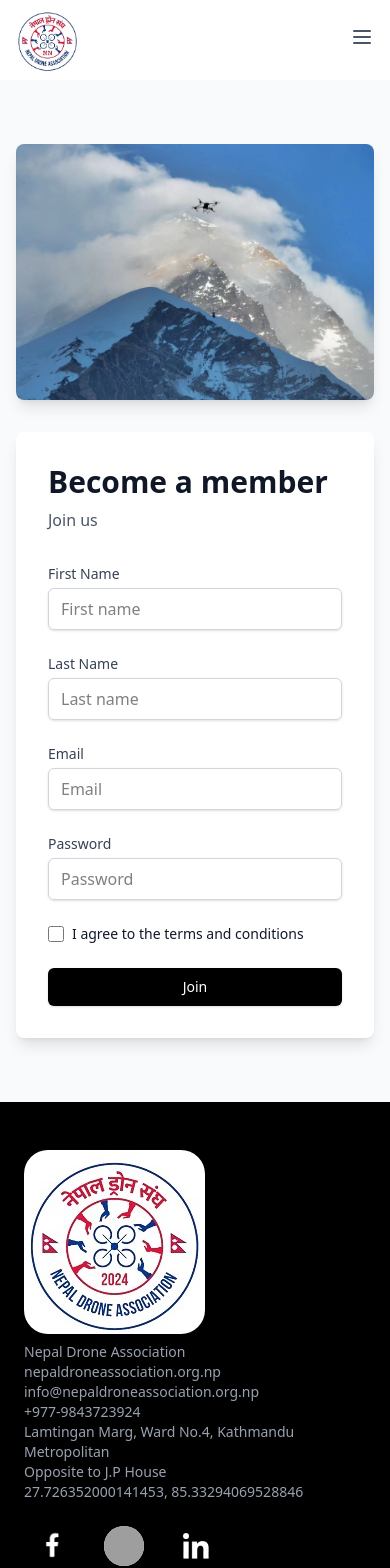
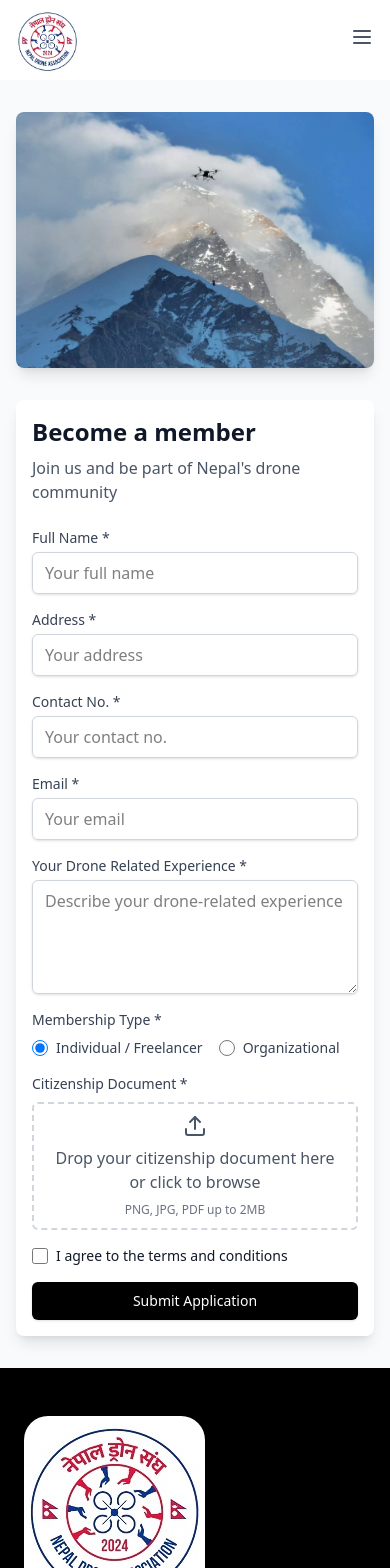
Before and after one commit to Robotics-Academy-of-Nepal/Nepal-Drone_Association, a React (Vite) app: page /#/member in a window 390 px wide. Shown: the top 1568 px of the page. Built offline with nearby package versions, Linux system fonts and the light colour scheme; grey boxes are pictures that could not be loaded.

Commit message:
commitment

```diff
--- a/package.json
+++ b/package.json
@@ -16,6 +16,7 @@
     "@fontsource/syne": "^5.1.1",
     "@fontsource/unbounded": "^5.1.2",
     "@tailwindcss/vite": "^4.0.0",
+    "axios": "^1.7.9",
     "lucide-react": "^0.474.0",
     "react": "^18.3.1",
     "react-dom": "^18.3.1",
--- a/src/MemberShip.jsx
+++ b/src/MemberShip.jsx
@@ -1,14 +1,143 @@
-import React from 'react';
-import drone8 from './assets/drone8.png';
+import React, { useState } from 'react';
+import axios from 'axios';
+import drone13 from './assets/drone13.jpg';
+import { Upload } from 'lucide-react';
 import Navbar from './NavBar';
 import Footer from './Footer';
-import drone13 from './assets/drone13.jpg';
 
 const MembershipForm = () => {
+  const [memberType, setMemberType] = useState('individual');
+  const [formData, setFormData] = useState({
+    fullName: '',
+    address: '',
+    contact: '',
+    email: '',
+    experience: '',
+    orgName: '',
+    orgWeblink: '',
+    orgSocial: '',
+  });
+  const [files, setFiles] = useState({
+    citizenship: null,
+    regDocument: null,
+  });
+  const [errors, setErrors] = useState({});
+  const [isSubmitting, setIsSubmitting] = useState(false);
+
+  const handleInputChange = (e) => {
+    const { name, value } = e.target;
+    setFormData(prev => ({
+      ...prev,
+      [name]: value
+    }));
+  };
+
+  const validateFileSize = (file) => {
+    const maxSize = 2 * 1024 * 1024; // 2MB in bytes
+    return file.size <= maxSize;
+  };
+
+  const handleFileChange = (e) => {
+    const { name, files: uploadedFiles } = e.target;
+    const file = uploadedFiles[0];
+
+    if (file) {
+      if (!validateFileSize(file)) {
+        setErrors(prev => ({
+          ...prev,
+          [name]: 'File size must be less than 2MB'
+        }));
+        return;
+      }
+
+      setFiles(prev => ({
+        ...prev,
+        [name]: file
+      }));
+      setErrors(prev => ({
+        ...prev,
+        [name]: null
+      }));
+    }
+  };
+
+  const FileUploadBox = ({ id, label }) => (
+    <div className="mt-1">
+      <label
+        htmlFor={id}
+        className="flex justify-center w-full h-32 px-4 transition bg-white border-2 border-gray-300 border-dashed rounded-md appearance-none cursor-pointer hover:border-blue-500 focus:outline-none"
+      >
+        <span className="flex flex-col items-center justify-center space-y-2">
+          <Upload className="w-6 h-6 text-gray-600" />
+          <span className="font-medium text-gray-600 text-center">
+            {files[id] ? files[id].name : `Drop your ${label} here or click to browse`}
+          </span>
+          <span className="text-xs text-gray-500">
+            PNG, JPG, PDF up to 2MB
+          </span>
+        </span>
+        <input
+          type="file"
+          id={id}
+          name={id}
+          className="hidden"
+          accept=".jpg,.jpeg,.png,.pdf"
+          onChange={handleFileChange}
+        />
+      </label>
+      {errors[id] && (
+        <p className="mt-1 text-sm text-red-600">{errors[id]}</p>
+      )}
+    </div>
+  );
+
+  const handleSubmit = async (e) => {
+    e.preventDefault();
+    setIsSubmitting(true);
+    setErrors({});
+
+    try {
+      const formDataToSend = new FormData();
+
+      // Append all form fields
+      Object.entries(formData).forEach(([key, value]) => {
+        if (memberType === 'individual' && ['orgName', 'orgWeblink', 'orgSocial'].includes(key)) {
+          return;
+        }
+        formDataToSend.append(key, value);
+      });
+
+      // Append files
+      formDataToSend.append('citizenship', files.citizenship);
+      if (memberType === 'organizational' && files.regDocument) {
+        formDataToSend.append('regDocument', files.regDocument);
+      }
+
+      formDataToSend.append('memberType', memberType);
+
+      const response = await axios.post('/api/membership', formDataToSend, {
+        headers: {
+          'Content-Type': 'multipart/form-data',
+        },
+      });
+
+      if (response.data.success) {
+        // Handle success (e.g., show success message, redirect)
+        alert('Application submitted successfully!');
+      }
+    } catch (error) {
+      setErrors({
+        submit: error.response?.data?.message || 'Failed to submit application. Please try again.'
+      });
+    } finally {
+      setIsSubmitting(false);
+    }
+  };
+
   return (
     <>
     <Navbar />
-    <div className="min-h-screen bg-gray-50 py-16 px-4 sm:px-6 lg:px-8">
+    <div className="min-h-screen bg-gray-50 py-8 sm:py-12 px-4 sm:px-6 lg:px-8">
       <div className="max-w-6xl mx-auto">
         <div className="grid grid-cols-1 lg:grid-cols-2 gap-8">
 
@@ -20,85 +149,147 @@ const MembershipForm = () => {
             />
           </div>
 
-          <div className="bg-white rounded-lg shadow-lg p-8">
+          <div className="bg-white rounded-lg shadow-lg p-4 sm:p-8">
             <div className="max-w-md mx-auto">
-              <h1 className="text-3xl font-bold text-gray-900 mb-2">
+              <h1 className="text-2xl sm:text-3xl font-bold text-gray-900 mb-2">
                 Become a member
               </h1>
-              <p className="text-gray-600 mb-8">
-                Join us
+              <p className="text-gray-600 mb-6 sm:mb-8">
+                Join us and be part of Nepal's drone community
               </p>
 
-              <form className="space-y-6">
+              <form onSubmit={handleSubmit} className="space-y-4 sm:space-y-6">
+                {/* Basic Information */}
+                {Object.entries({
+                  fullName: 'Full Name',
+                  address: 'Address',
+                  contact: 'Contact No.',
+                  email: 'Email',
+                }).map(([key, label]) => (
+                  <div key={key}>
+                    <label
+                      htmlFor={key}
+                      className="block text-sm font-medium text-gray-700"
+                    >
+                      {label} *
+                    </label>
+                    <input
+                      type={key === 'email' ? 'email' : 'text'}
+                      id={key}
+                      name={key}
+                      value={formData[key]}
+                      onChange={handleInputChange}
+                      required
+                      className="mt-1 block w-full rounded-md border border-gray-300 px-3 py-2 shadow-sm focus:border-blue-500 focus:outline-none focus:ring-1 focus:ring-blue-500"
+                      placeholder={`Your ${label.toLowerCase()}`}
+                    />
+                  </div>
+                ))}
+
                 <div>
                   <label
-                    htmlFor="firstName"
+                    htmlFor="experience"
                     className="block text-sm font-medium text-gray-700"
                   >
-                    First Name
+                    Your Drone Related Experience *
                   </label>
-                  <input
-                    type="text"
-                    id="firstName"
-                    name="firstName"
+                  <textarea
+                    id="experience"
+                    name="experience"
+                    value={formData.experience}
+                    onChange={handleInputChange}
+                    required
+                    rows={4}
                     className="mt-1 block w-full rounded-md border border-gray-300 px-3 py-2 shadow-sm focus:border-blue-500 focus:outline-none focus:ring-1 focus:ring-blue-500"
-                    placeholder="First name"
+                    placeholder="Describe your drone-related experience"
                   />
                 </div>
 
+                {/* Membership Type Selection */}
                 <div>
+                  <label className="block text-sm font-medium text-gray-700 mb-2">
+                    Membership Type *
+                  </label>
+                  <div className="flex flex-wrap gap-4">
+                    <label className="flex items-center">
+                      <input
+                        type="radio"
+                        name="memberType"
+                        value="individual"
+                        checked={memberType === 'individual'}
+                        onChange={(e) => setMemberType(e.target.value)}
+                        className="h-4 w-4 text-blue-600 focus:ring-blue-500 border-gray-300"
+                      />
+                      <span className="ml-2 text-sm text-gray-700">Individual / Freelancer</span>
+                    </label>
+                    <label className="flex items-center">
+                      <input
+                        type="radio"
+                        name="memberType"
+                        value="organizational"
+                        checked={memberType === 'organizational'}
+                        onChange={(e) => setMemberType(e.target.value)}
+                        className="h-4 w-4 text-blue-600 focus:ring-blue-500 border-gray-300"
+                      />
+                      <span className="ml-2 text-sm text-gray-700">Organizational</span>
+                    </label>
+                  </div>
+                </div>
+
+                {/* Organizational Fields */}
+                {memberType === 'organizational' && (
+                  <>
+                    {Object.entries({
+                      orgName: 'Organization Name',
+                      orgWeblink: 'Organization Weblink',
+                      orgSocial: 'Organization Social Media Link',
+                    }).map(([key, label]) => (
+                      <div key={key}>
                         <label
-                    htmlFor="lastName"
+                          htmlFor={key}
                           className="block text-sm font-medium text-gray-700"
                         >
-                    Last Name
+                          {label} *
                         </label>
                         <input
-                    type="text"
-                    id="lastName"
-                    name="lastName"
+                          type={key.includes('link') ? 'url' : 'text'}
+                          id={key}
+                          name={key}
+                          value={formData[key]}
+                          onChange={handleInputChange}
+                          required
                           className="mt-1 block w-full rounded-md border border-gray-300 px-3 py-2 shadow-sm focus:border-blue-500 focus:outline-none focus:ring-1 focus:ring-blue-500"
-                    placeholder="Last name"
+                          placeholder={key.includes('link') ? 'https://...' : label}
                         />
                       </div>
+                    ))}
+                  </>
+                )}
 
+                {/* File Upload Sections */}
                 <div>
-                  <label
-                    htmlFor="email"
-                    className="block text-sm font-medium text-gray-700"
-                  >
-                    Email
+                  <label className="block text-sm font-medium text-gray-700 mb-2">
+                    Citizenship Document *
                   </label>
-                  <input
-                    type="email"
-                    id="email"
-                    name="email"
-                    className="mt-1 block w-full rounded-md border border-gray-300 px-3 py-2 shadow-sm focus:border-blue-500 focus:outline-none focus:ring-1 focus:ring-blue-500"
-                    placeholder="Email"
-                  />
+                  <FileUploadBox id="citizenship" label="citizenship document" />
                 </div>
 
+                {memberType === 'organizational' && (
                   <div>
-                  <label
-                    htmlFor="password"
-                    className="block text-sm font-medium text-gray-700"
-                  >
-                    Password
+                    <label className="block text-sm font-medium text-gray-700 mb-2">
+                      Organization Registration Document *
                     </label>
-                  <input
-                    type="password"
-                    id="password"
-                    name="password"
-                    className="mt-1 block w-full rounded-md border border-gray-300 px-3 py-2 shadow-sm focus:border-blue-500 focus:outline-none focus:ring-1 focus:ring-blue-500"
-                    placeholder="Password"
-                  />
+                    <FileUploadBox id="regDocument" label="registration document" />
                   </div>
+                )}
 
+                {/* Terms and Submit */}
                 <div className="flex items-center">
                   <input
                     id="terms"
                     name="terms"
                     type="checkbox"
+                    required
                     className="h-4 w-4 rounded border-gray-300 text-blue-600 focus:ring-blue-500"
                   />
                   <label
@@ -109,11 +300,16 @@ const MembershipForm = () => {
                   </label>
                 </div>
 
+                {errors.submit && (
+                  <p className="text-sm text-red-600">{errors.submit}</p>
+                )}
+
                 <button
                   type="submit"
-                  className="w-full flex justify-center py-2 px-4 border border-transparent rounded-md shadow-sm text-sm font-medium text-white bg-black hover:bg-gray-800 focus:outline-none focus:ring-2 focus:ring-offset-2 focus:ring-black"
+                  disabled={isSubmitting}
+                  className="w-full flex justify-center py-2 px-4 border border-transparent rounded-md shadow-sm text-sm font-medium text-white bg-black hover:bg-gray-800 focus:outline-none focus:ring-2 focus:ring-offset-2 focus:ring-black disabled:opacity-50 disabled:cursor-not-allowed"
                 >
-                  Join
+                  {isSubmitting ? 'Submitting...' : 'Submit Application'}
                 </button>
               </form>
             </div>
```
Also changed, not shown: 1 other file (tests, documents, lock files or other folders). Lines whose indentation alone changed are shown as unchanged.
